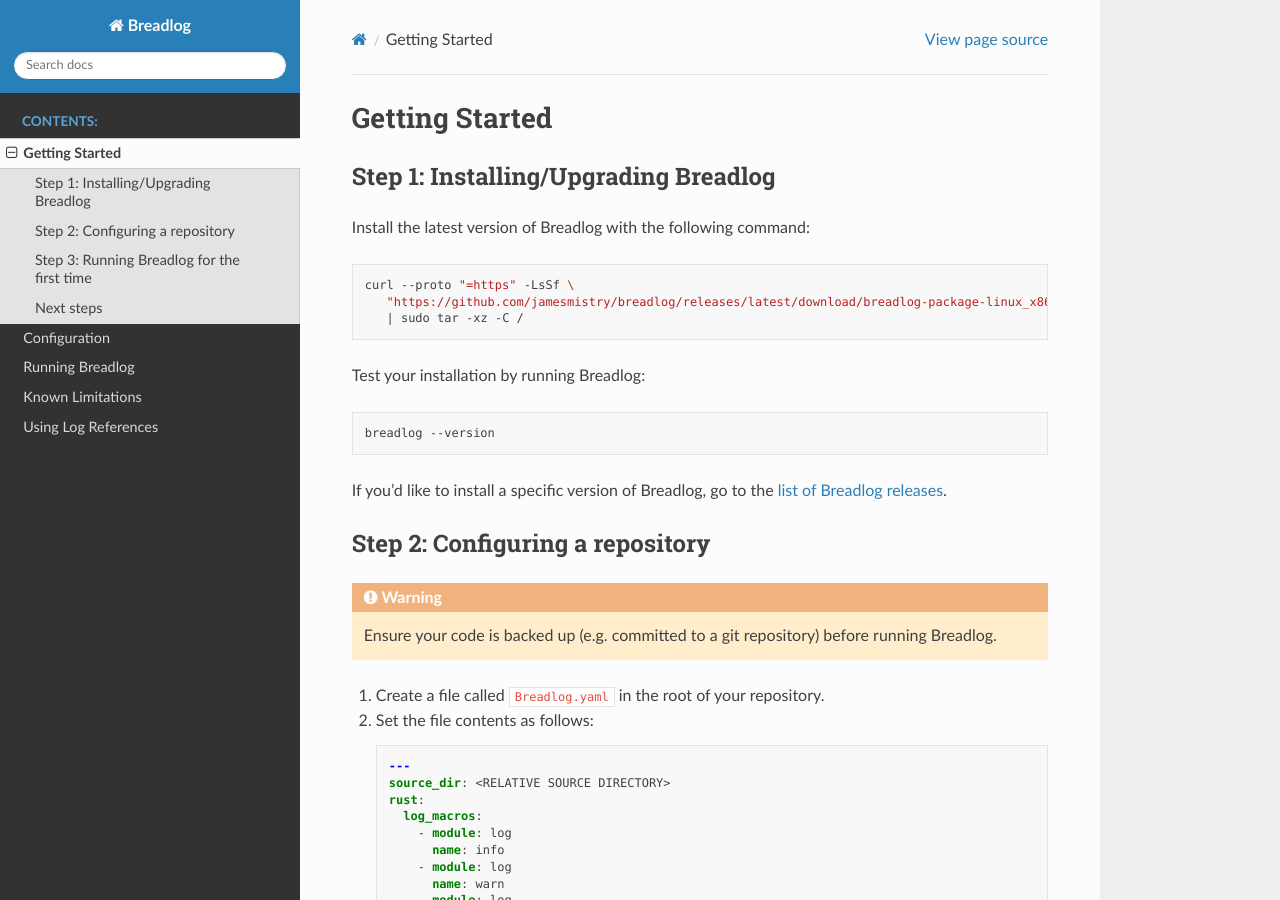
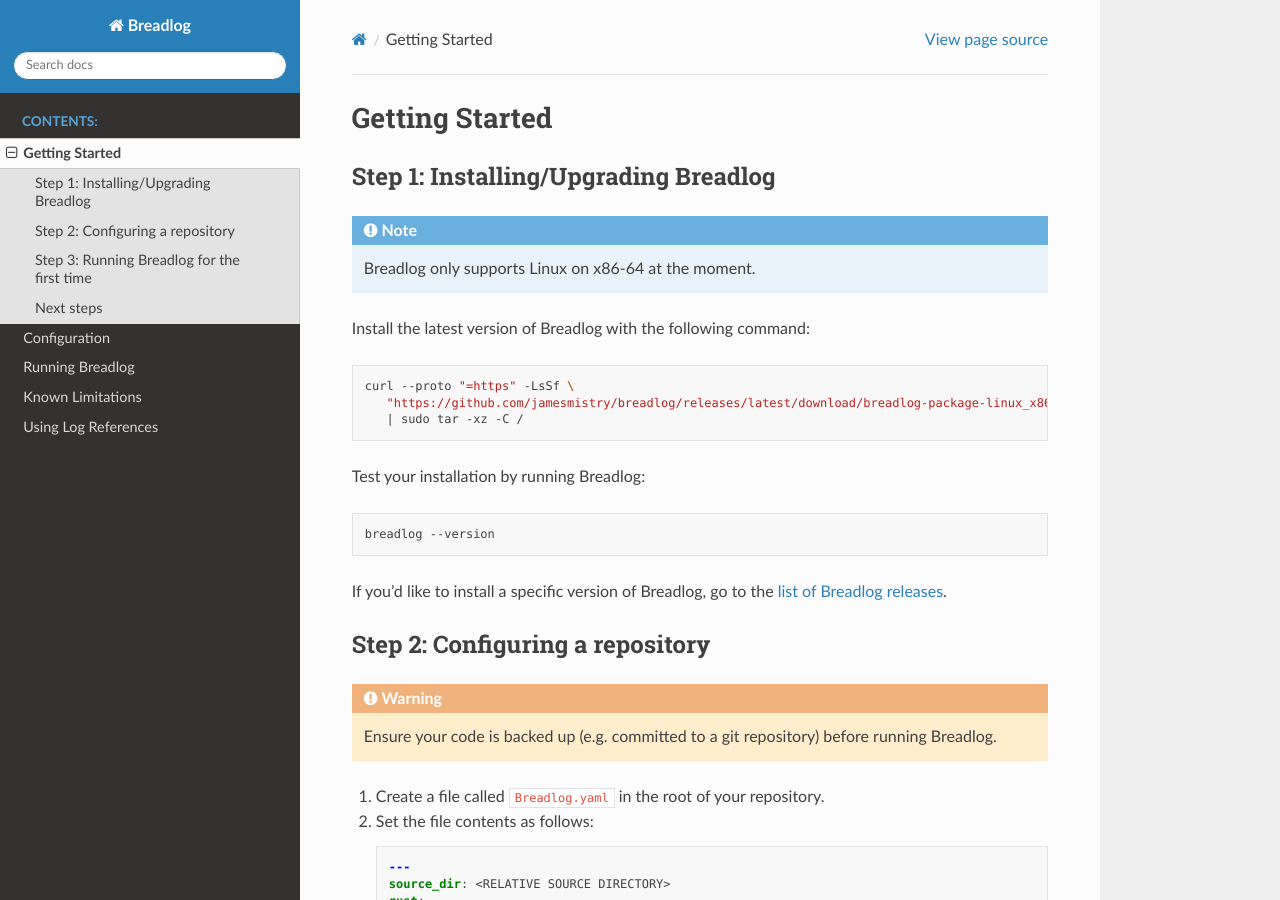
Before and after one commit to jamesmistry/breadlog, a Sphinx documentation site: the page built from docs/source/getting-started.rst, in a window 1280 px wide and 900 px high. Built offline with Sphinx 7.4.7 and the Read the Docs theme 2.0.0, drawn with Linux system fonts in a browser that asks for light colours.

Commit message:
chore: Docs update

```diff
--- a/docs/source/getting-started.rst
+++ b/docs/source/getting-started.rst
@@ -3,6 +3,10 @@ Getting Started
 
 Step 1: Installing/Upgrading Breadlog
 -------------------------------------
+
+.. note::
+
+   Breadlog only supports Linux on x86-64 at the moment.
 
 Install the latest version of Breadlog with the following command:
 
```
Also changed, not shown: README.md (+3 -0 lines).
